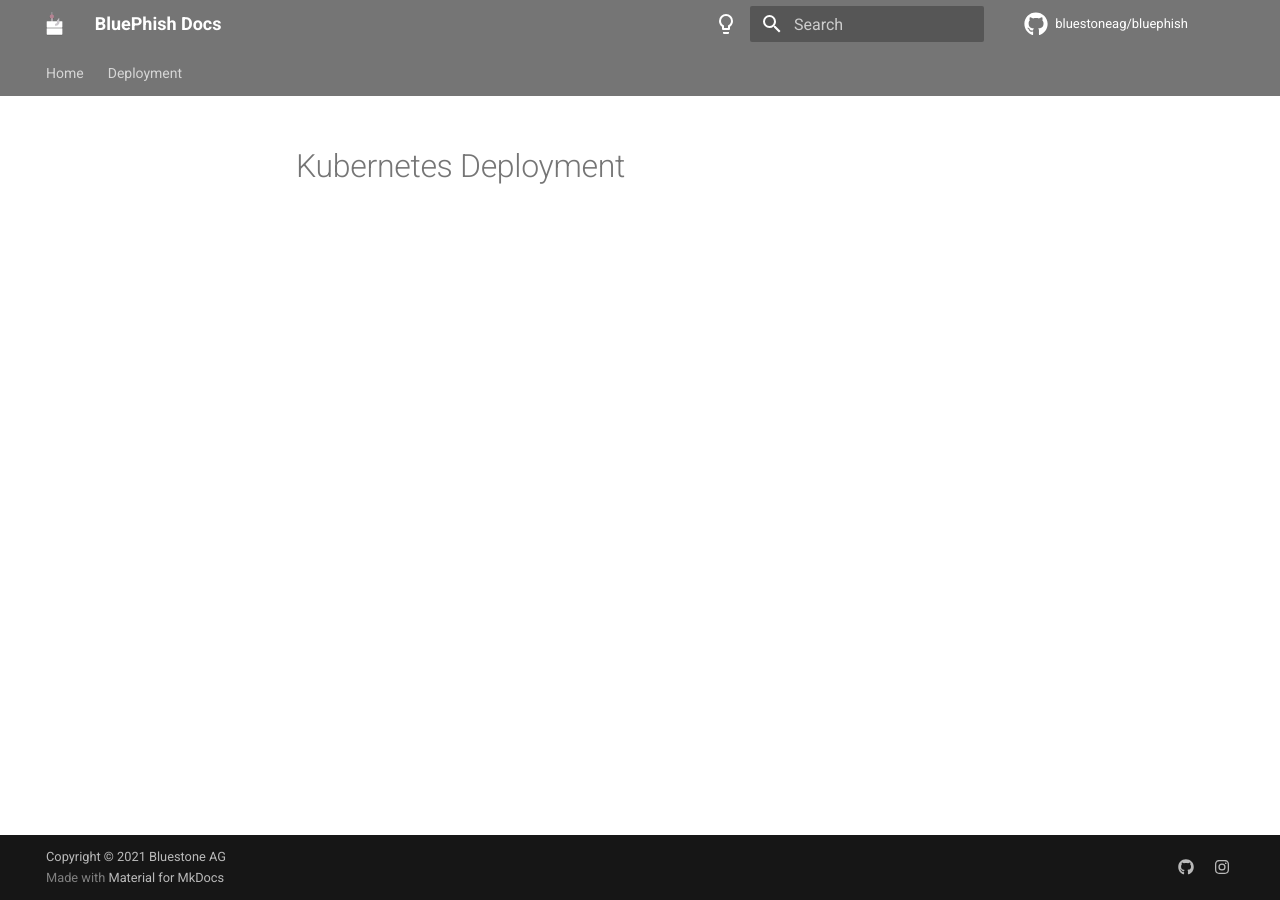
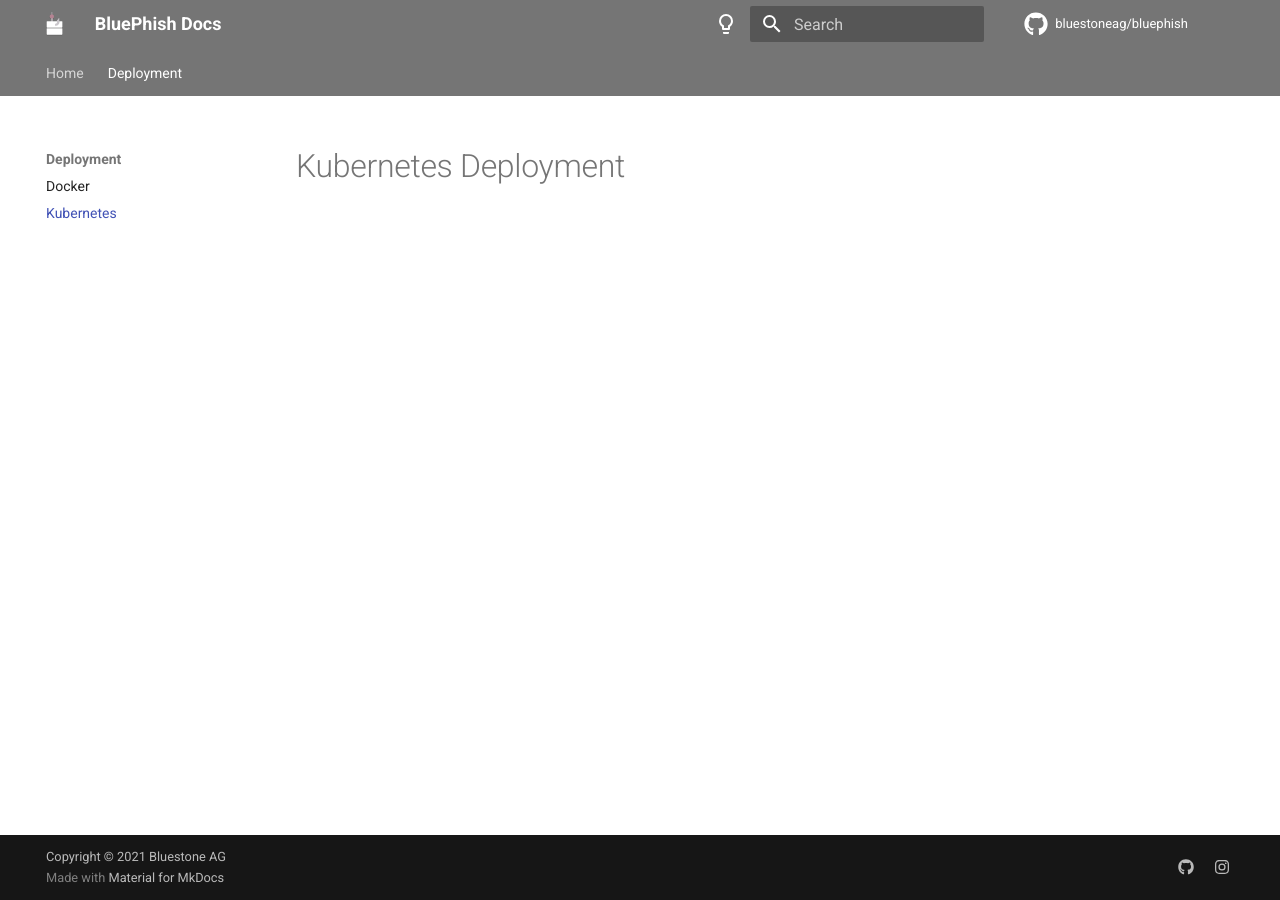
Before and after one commit to netricsag/bluephish, an MkDocs documentation site: the page built from docs/deployment/kubernetes.md, in a window 1280 px wide. Built offline with MkDocs 1.6.1 and Material for MkDocs 9.7.7, drawn with Linux system fonts in a browser that asks for light colours; comment, search, counter and statistics services are not loaded.

Commit message:
add some docs
Signed-off-by: Jan Lauber <jan.lauber@protonmail.ch>

```diff
--- a/mkdocs.yml
+++ b/mkdocs.yml
@@ -63,5 +63,5 @@ extra:
 nav:
   - Home: index.md
   - Deployment:
-    - Docker: docker.md
-    - Kubernetes: kubernetes.md
+    - Docker: deployment/docker.md
+    - Kubernetes: deployment/kubernetes.md
```
